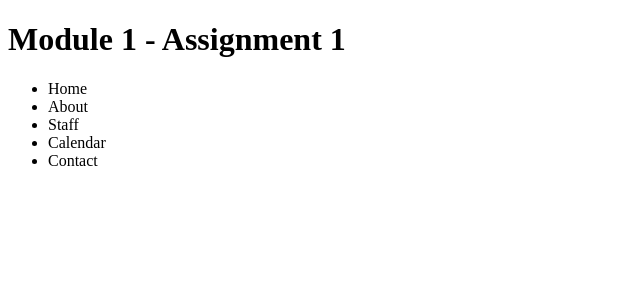
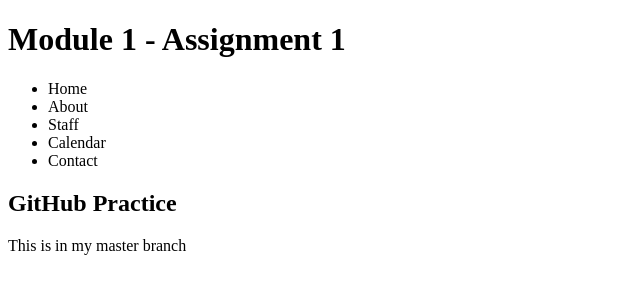
Before and after one commit to lbrizel/m1-hw1-brizel-lauren, a plain HTML site: page index.html in a window 1280 px wide. Shown: the whole page, without its empty margins (0-640 px from the left). Drawn offline with Linux system fonts and the light colour scheme.

Commit message:
Add h2 and p to main tag
H2:"GitHub Practice".  P:"This is in my master branch."

```diff
--- a/index.html
+++ b/index.html
@@ -7,7 +7,7 @@
 
     <title></title>
 
-    <link type="text/css" rel="stylesheet" href="styles.css" />
+    <link type="text/css" rel="stylesheet" href="main.css" />
 
     <meta name="viewport" content="width=device-width, initial-scale=1">
 
@@ -30,7 +30,10 @@
         </ul>
     </nav>
 
-    <main></main>
+    <main>
+        <h2>GitHub Practice</h2>
+            <p>This is in my master branch</p>
+    </main>
 
     <footer></footer>
 
```
